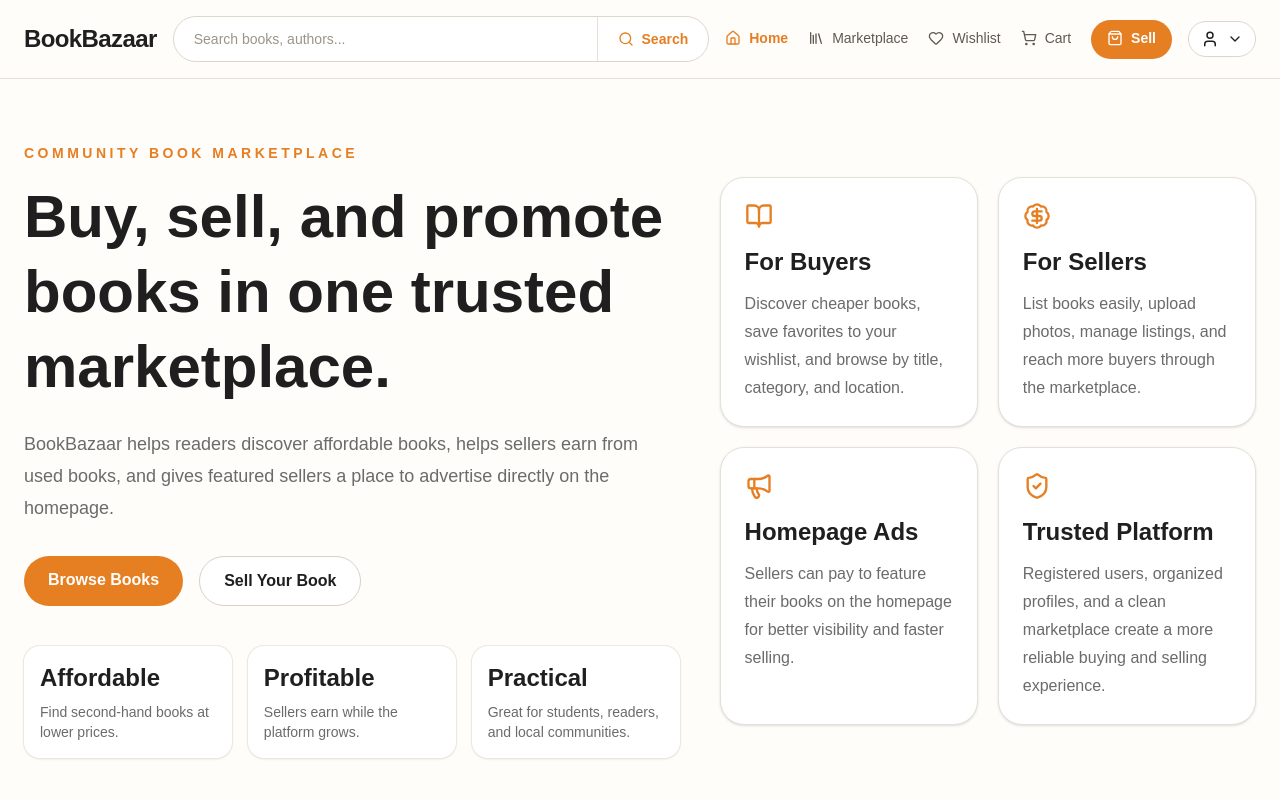
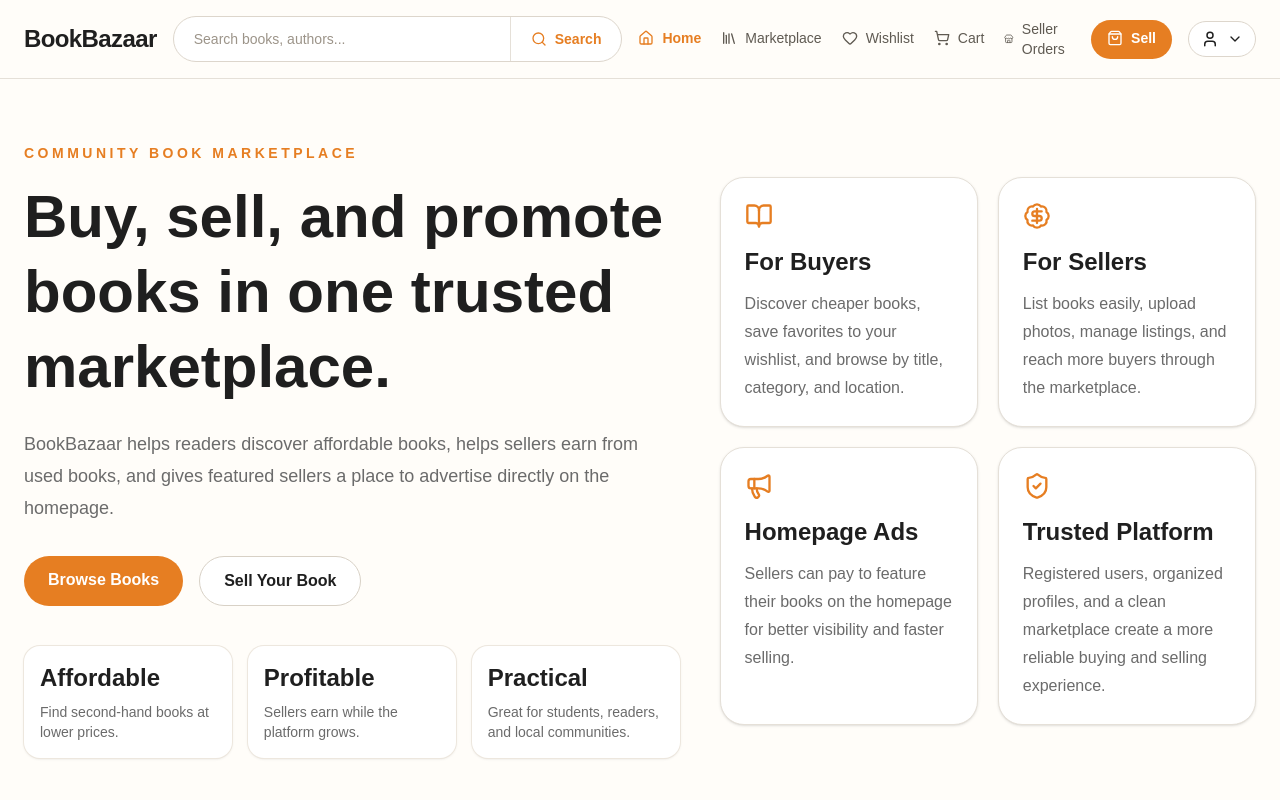
Before and after one commit to IRAH-JANE/BOOK-BAZAAR, a Next.js app: page / in a window 1280 px wide. Shown: the top 800 px of the page. Built offline with nearby package versions, Linux system fonts and the light colour scheme; no server answers; the database is empty.

Commit message:
revise navbar

```diff
--- a/components/Navbar.tsx
+++ b/components/Navbar.tsx
@@ -17,6 +17,7 @@ import {
   ChevronDown,
   ShoppingCart,
   Package,
+  Store,
 } from "lucide-react";
 
 type Profile = {
@@ -174,6 +175,16 @@ export default function Navbar() {
             </Link>
 
             <Link
+              href="/seller-orders"
+              className={navLinkClass("/seller-orders")}
+            >
+              <span className="inline-flex items-center gap-2">
+                <Store size={16} />
+                Seller Orders
+              </span>
+            </Link>
+
+            <Link
               href="/sell"
               className="rounded-full bg-[#E67E22] px-4 py-2 font-semibold text-white hover:bg-[#cf6f1c]"
             >
@@ -247,6 +258,15 @@ export default function Navbar() {
                       </Link>
 
                       <Link
+                        href="/seller-orders"
+                        onClick={() => setMenuOpen(false)}
+                        className="flex items-center gap-3 rounded-xl px-3 py-2 text-sm text-[#1F1F1F] hover:bg-[#F7F4EE]"
+                      >
+                        <Store size={16} />
+                        Seller Orders
+                      </Link>
+
+                      <Link
                         href="/my-listings"
                         onClick={() => setMenuOpen(false)}
                         className="flex items-center gap-3 rounded-xl px-3 py-2 text-sm text-[#1F1F1F] hover:bg-[#F7F4EE]"
```
